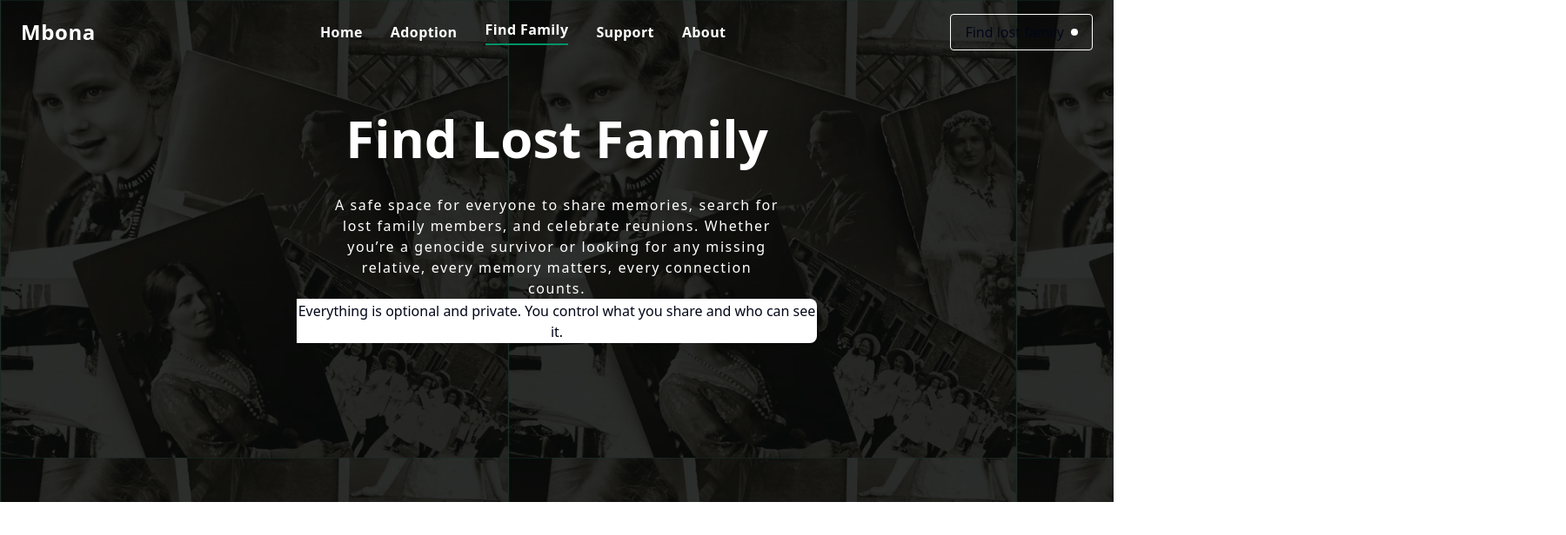
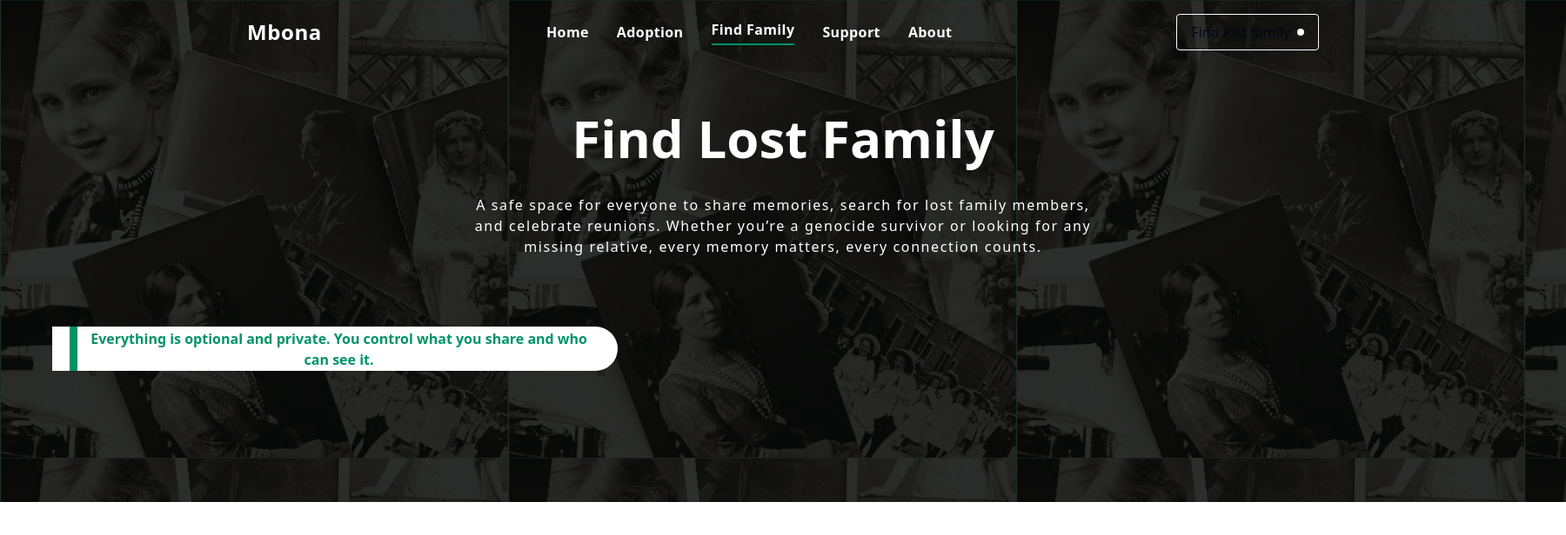
Before and after one commit to Blinktechnologies-company/Mbona, a Next.js app: page /family in a window 1280 px wide. Shown: the top 616 px of the page at 87% size, 1800 px wide, since content can reach past the window. Built offline with nearby package versions, Linux system fonts and the light colour scheme.

Commit message:
Finalize opening page

```diff
--- a/app/(pages)/family/page.tsx
+++ b/app/(pages)/family/page.tsx
@@ -1,7 +1,7 @@
 import Link from "next/link";
 const family = () => {
   return (
-    <div>
+    <div className="w-[1800px] mx-auto">
       <div className="relative bg-[url('/mbona1.png')] h-[578px]">
         <div className="absolute inset-0 bg-black/80"></div>
         <header className="w-full relative z-10 ">
@@ -57,7 +57,7 @@ const family = () => {
             </div>
           </div>
         </header>
-        <section className="flex flex-col items-center justify-center relative z-10">
+        <section className="relative z-10">
           <div className="flex flex-col items-center justify-center">
             <h2 className="text-center font-bold text-[60px] text-white mt-10">
               Find Lost Family
@@ -69,8 +69,11 @@ const family = () => {
               matters, every connection counts.
             </p>
           </div>
-          <div className="bg-white w-[598px] relative z-10 h-[51px] flex items-center justify-center rounded-tr-md rounded-br-md ">
-    <p className="text-center">Everything is optional and private. You control what you share and who can see it.</p>
+
+          <div className="bg-white w-[650px] relative z-10 h-[51px] flex items-center justify-center rounded-tr-full rounded-br-full p-5 mt-20 ml-15  ">
+            <div className="bg-[#009367] h-[51px] w-[10px]"></div>
+    <p className="text-center font-semibold text-[#009367]">Everything is optional and private. You control what you share and who can see it.</p>
+
           </div>
         </section>
       </div>
```
